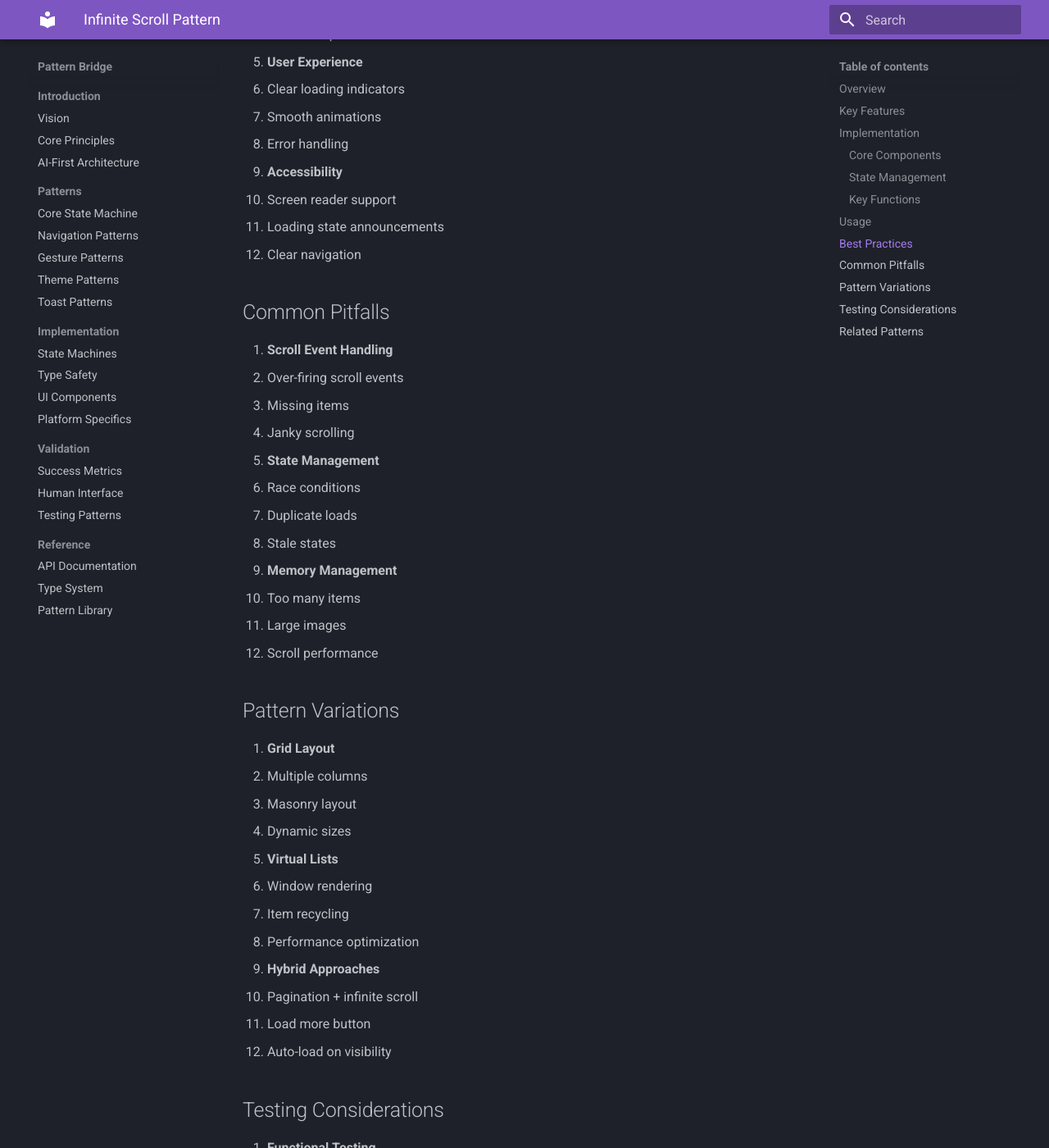
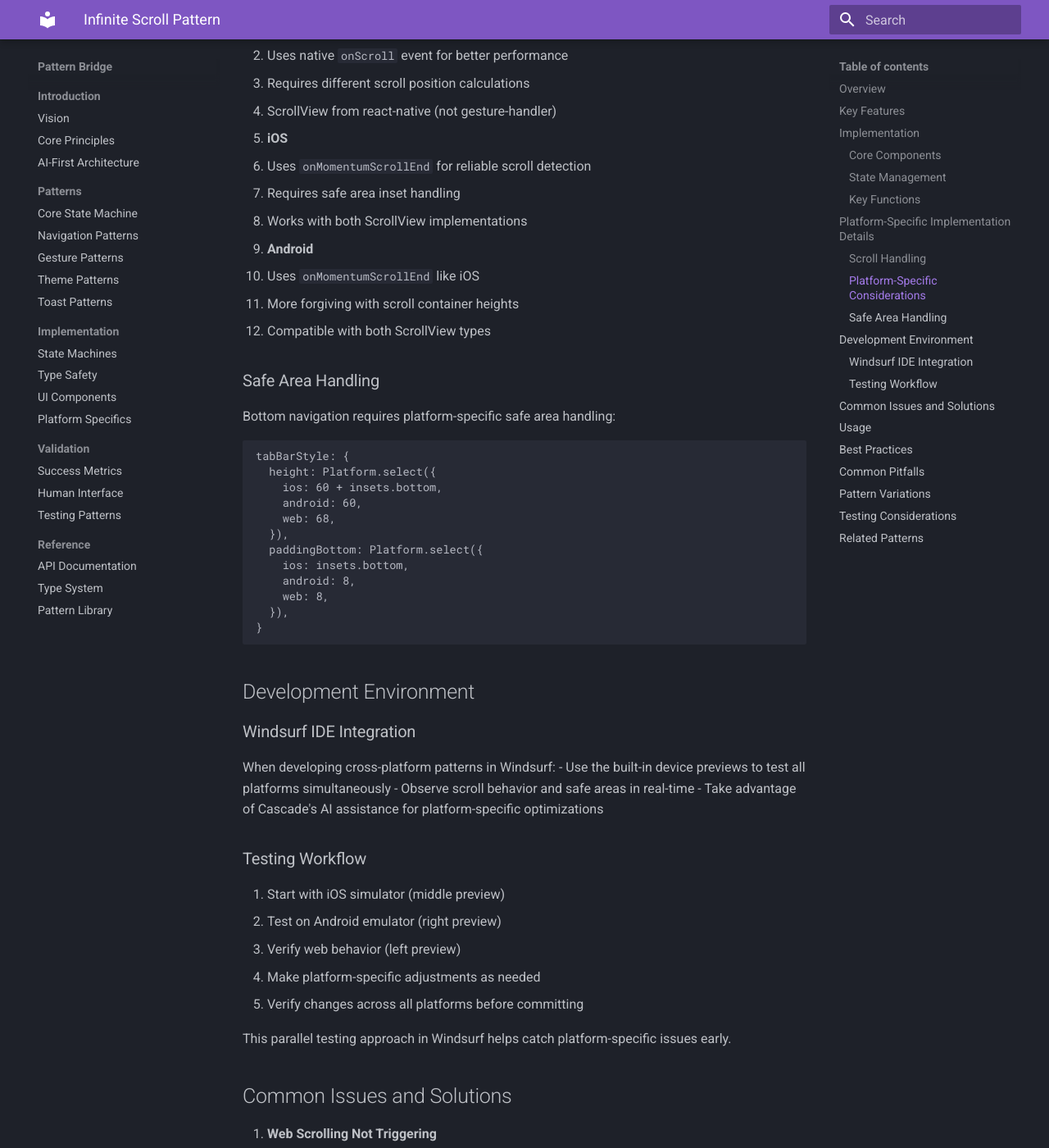
Before and after one commit to jackccrawford/pattern-bridge, an MkDocs documentation site: the page built from docs/patterns/infinite-scroll.md, in a window 1280 px wide and 1400 px high, scrolled down 2444 px. Shown: the whole window at 82% size. Built offline with MkDocs 1.6.1 and Material for MkDocs 9.7.7, drawn with Linux system fonts in a browser that asks for light colours; some of the changed text lies outside the part shown.

Commit message:
Infinite scroll perfected again.

````diff
--- a/docs/patterns/infinite-scroll.md
+++ b/docs/patterns/infinite-scroll.md
@@ -82,6 +82,92 @@
   }
 }
 ```
+
+## Platform-Specific Implementation Details
+
+### Scroll Handling
+
+Different platforms require different scroll event handling approaches:
+
+```typescript
+// Web uses onScroll
+onScroll={Platform.OS === 'web' ? handleScroll : undefined}
+
+// iOS/Android use onMomentumScrollEnd
+onMomentumScrollEnd={Platform.OS !== 'web' ? handleScroll : undefined}
+```
+
+### Platform-Specific Considerations
+
+1. **Web**
+   - Uses native `onScroll` event for better performance
+   - Requires different scroll position calculations
+   - ScrollView from react-native (not gesture-handler)
+
+2. **iOS**
+   - Uses `onMomentumScrollEnd` for reliable scroll detection
+   - Requires safe area inset handling
+   - Works with both ScrollView implementations
+
+3. **Android**
+   - Uses `onMomentumScrollEnd` like iOS
+   - More forgiving with scroll container heights
+   - Compatible with both ScrollView types
+
+### Safe Area Handling
+
+Bottom navigation requires platform-specific safe area handling:
+
+```typescript
+tabBarStyle: {
+  height: Platform.select({
+    ios: 60 + insets.bottom,
+    android: 60,
+    web: 68,
+  }),
+  paddingBottom: Platform.select({
+    ios: insets.bottom,
+    android: 8,
+    web: 8,
+  }),
+}
+```
+
+## Development Environment
+
+### Windsurf IDE Integration
+
+When developing cross-platform patterns in Windsurf:
+- Use the built-in device previews to test all platforms simultaneously
+- Observe scroll behavior and safe areas in real-time
+- Take advantage of Cascade's AI assistance for platform-specific optimizations
+
+### Testing Workflow
+
+1. Start with iOS simulator (middle preview)
+2. Test on Android emulator (right preview)
+3. Verify web behavior (left preview)
+4. Make platform-specific adjustments as needed
+5. Verify changes across all platforms before committing
+
+This parallel testing approach in Windsurf helps catch platform-specific issues early.
+
+## Common Issues and Solutions
+
+1. **Web Scrolling Not Triggering**
+   - Use native ScrollView instead of gesture-handler
+   - Implement web-specific scroll handler
+   - Adjust scroll threshold calculations
+
+2. **Safe Area Clipping**
+   - Use `useSafeAreaInsets` hook
+   - Apply platform-specific padding
+   - Consider dynamic height adjustments
+
+3. **Scroll Performance**
+   - Use appropriate throttling (16ms recommended)
+   - Platform-specific event handlers
+   - Optimize render cycles
 
 ## Usage
 
````
Also changed, not shown: README.md (+10 -26 lines), src/components/patterns/InfiniteScroll/InfiniteScrollDemo.tsx (+23 -9 lines), 1 other file.
